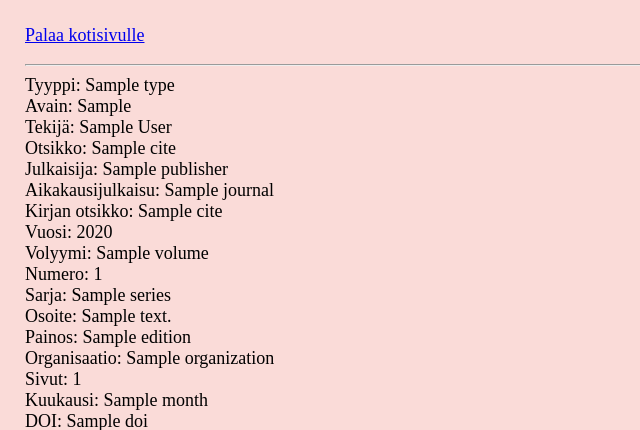
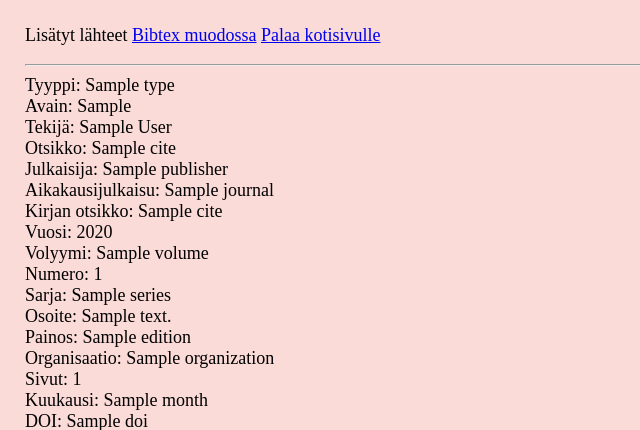
Before and after one commit to saarapasonen/pingviinit, a Flask app: template src/templates/lisatyt.html in a window 1280 px wide. Shown: the top 430 px of the page, without its empty margins (0-640 px from the left). Run offline with Flask 3, Linux system fonts and the light colour scheme; the template is opened without the code that fills it: most values are stand-ins (such as "Sample title", 1, 10 or a date in 2020).

Commit message:
temporary fix, links at the top of the page

```diff
--- a/src/templates/lisatyt.html
+++ b/src/templates/lisatyt.html
@@ -1,13 +1,14 @@
 {% extends "layout.html" %}
 
 {% block title %}
-Lisätyt lähteet <a href="/bibtex">Bibtex muodossa</a>
 {% endblock %}
 
 {% block body %}
 <p>
+    Lisätyt lähteet <a href="/bibtex">Bibtex muodossa</a>
     <a href="/">Palaa kotisivulle</a>
-  </p>
+</p>
+
 
 <hr>
 {% for cite in cites %}
```
